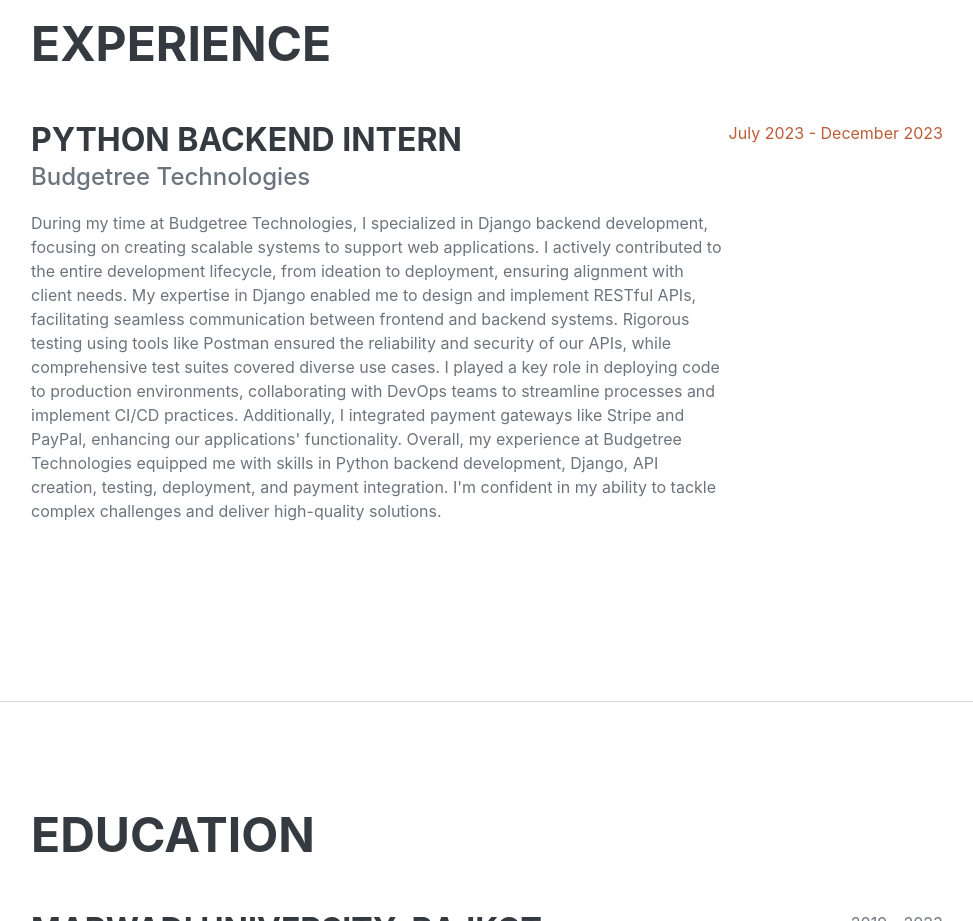
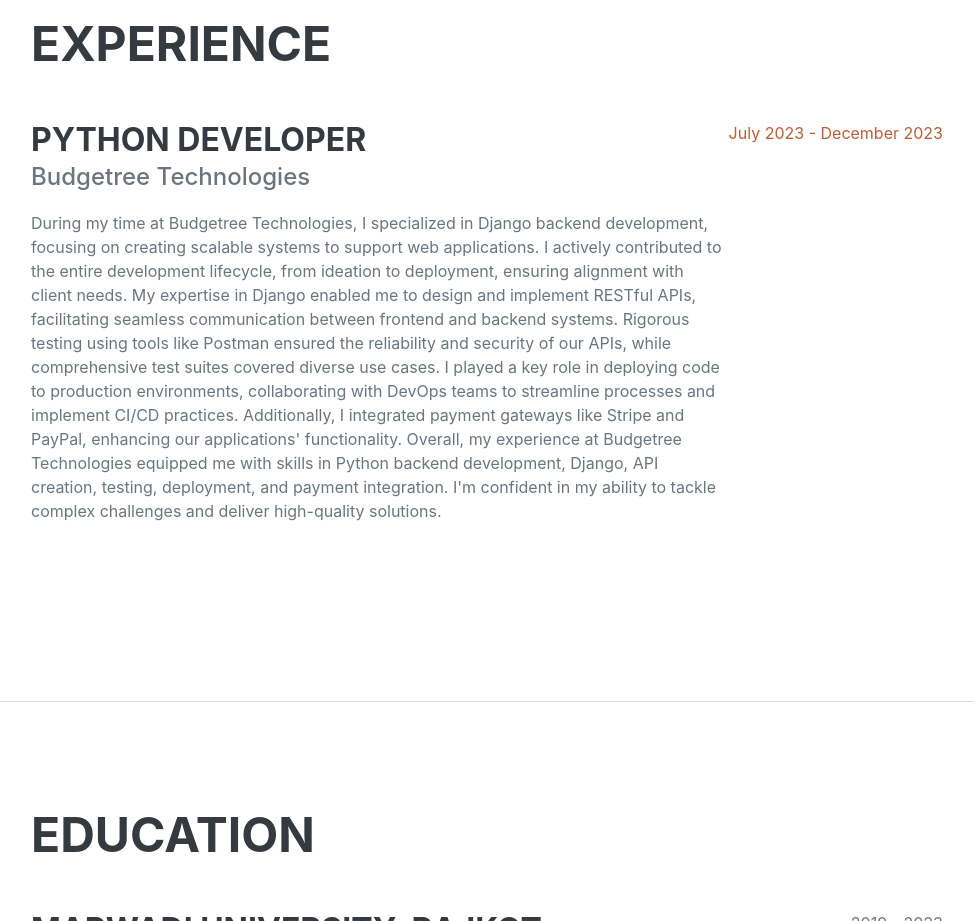
Before and after one commit to naseeeb/portfolio, a website: page index.html in a window 1280 px wide. Shown: the part 900-1821 px from the top of the page, without its empty margins (289-1262 px from the left). Drawn offline with nearby package versions, Linux system fonts and the light colour scheme; a web font is replaced by a local one.

```diff
--- a/index.html
+++ b/index.html
@@ -74,7 +74,7 @@
                     <h2 class="mb-5">Experience</h2>
                     <div class="d-flex flex-column flex-md-row justify-content-between mb-5">
                         <div class="flex-grow-1">
-                            <h3 class="mb-0">Python Backend Intern</h3>
+                            <h3 class="mb-0">Python Developer</h3>
                             <div class="subheading mb-3">Budgetree Technologies</div>
                             <p>During my time at Budgetree Technologies, I specialized in Django backend development, focusing on creating scalable systems to support web applications. I actively contributed to the entire development lifecycle, from ideation to deployment, ensuring alignment with client needs.
 
```
